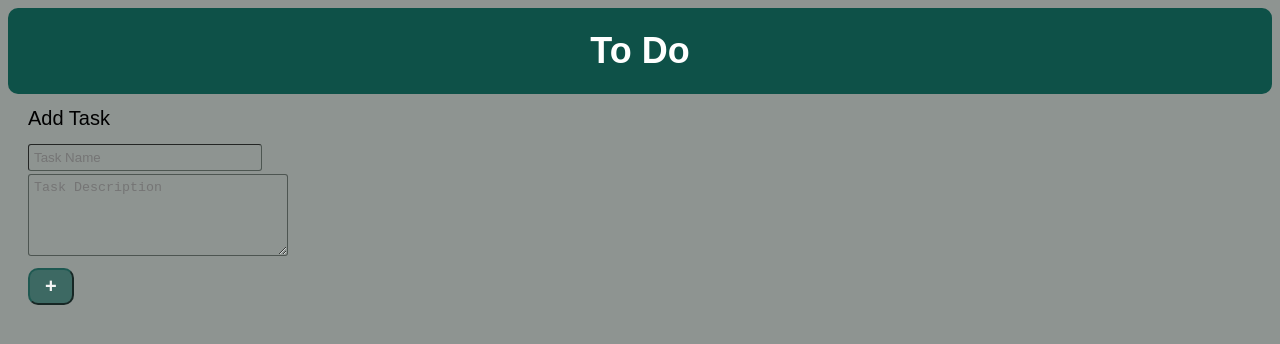
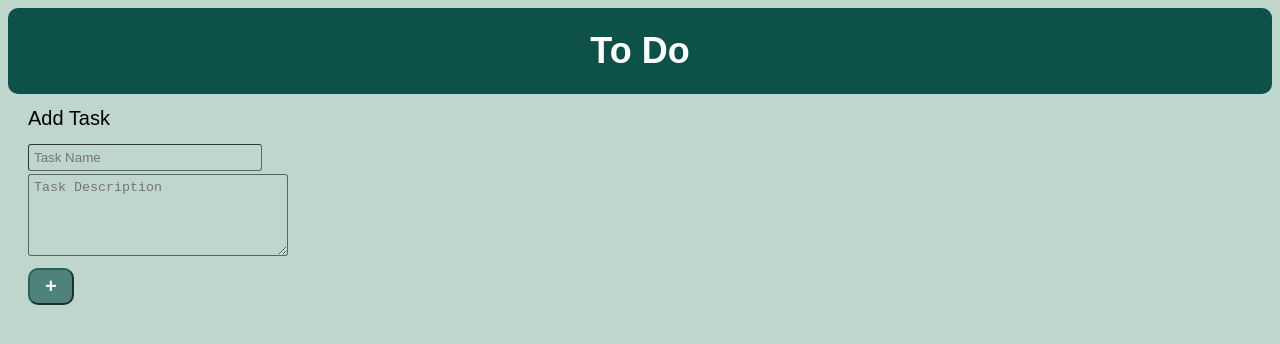
Before and after one commit to rayhanhosain/To-Do, a React (Create React App) app: page / in a window 1280 px wide. Shown: the top 344 px of the page. Built offline with nearby package versions, Linux system fonts and the light colour scheme.

Commit message:
visual change

```diff
--- a/public/index.html
+++ b/public/index.html
@@ -25,7 +25,7 @@
     -->
     <title>To Do</title>
   </head>
-  <body style="background-color: #8e9491;">
+  <body style="background-color: #bfd6cd;">
     <noscript>You need to enable JavaScript to run this app.</noscript>
     <div id="root"></div>
     <!--
--- a/src/Component/Form.css
+++ b/src/Component/Form.css
@@ -13,7 +13,7 @@
 
 .input-g {
     margin: 0px 0px;
-    background-color: #8e9491;
+    background-color: #bfd6cd;
     padding: 5px 50px 5px 5px;
     border-color: #38413dc0;
     color: rgb(14, 14, 14);
@@ -23,7 +23,7 @@
 }
 .description-g {
     margin: 0px 0px;
-    background-color: #8e9491;
+    background-color: #bfd6cd;
     padding: 5px 5px 5px 5px;
     margin: 3px 0px 8px 0px;
     border-color: #38413dc0;
--- a/src/Component/Tsk.css
+++ b/src/Component/Tsk.css
@@ -18,7 +18,7 @@
     color: rgb(39, 37, 37);
 }
 .nmAndDscription {
-    background-color: #d1dad654;
+    background-color: #8a9a9254;
     border-radius: 6px;
     padding: 0px 2px;
     margin-bottom: 0px;
```
